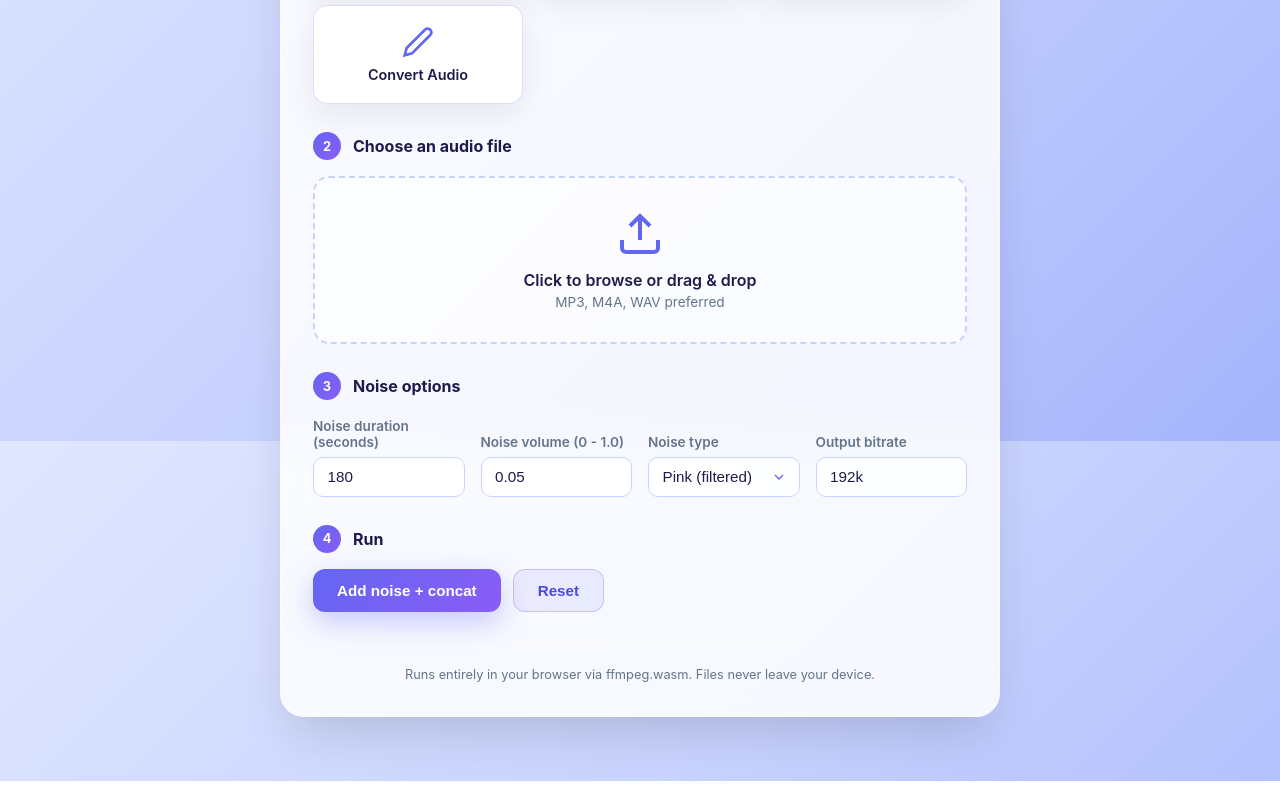
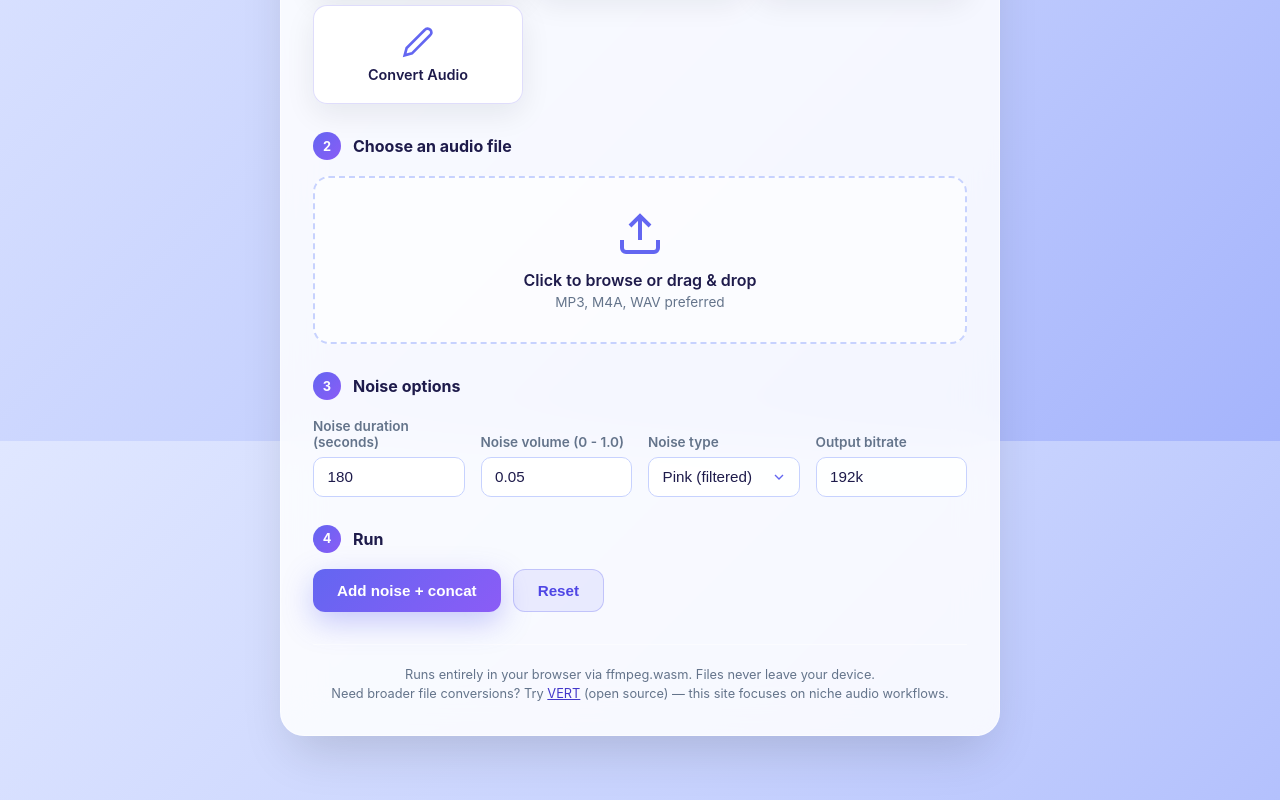
Before and after one commit to D3SOX/browser-audio-tools, a React (Vite) app: page / in a window 1280 px wide. Shown: the part 359-1159 px from the top of the page. Built offline with nearby package versions, Linux system fonts and the light colour scheme.

Commit message:
docs: add recommendation for VERT

```diff
--- a/src/frontend/App.tsx
+++ b/src/frontend/App.tsx
@@ -911,6 +911,13 @@ export default function App() {
             <p className="footer-hint">
               Runs entirely in your browser via ffmpeg.wasm. Files never leave your device.
             </p>
+            <p className="footer-hint">
+              Need broader file conversions? Try{" "}
+              <a href="https://vert.sh/" target="_blank" rel="noreferrer">
+                VERT
+              </a>{" "}
+              (open source) — this site focuses on niche audio workflows.
+            </p>
           </footer>
         </main>
       </div>
--- a/src/frontend/styles.css
+++ b/src/frontend/styles.css
@@ -739,6 +739,15 @@ select {
   line-height: 1.5;
 }
 
+.footer-hint a {
+  color: var(--text-secondary);
+  text-decoration: underline;
+}
+
+.footer-hint a:visited {
+  color: var(--text-secondary);
+}
+
 /* ===== Responsive ===== */
 @media (max-width: 640px) {
   .radio-group {
```
Also changed, not shown: 1 other file (tests, documents, lock files or other folders).
